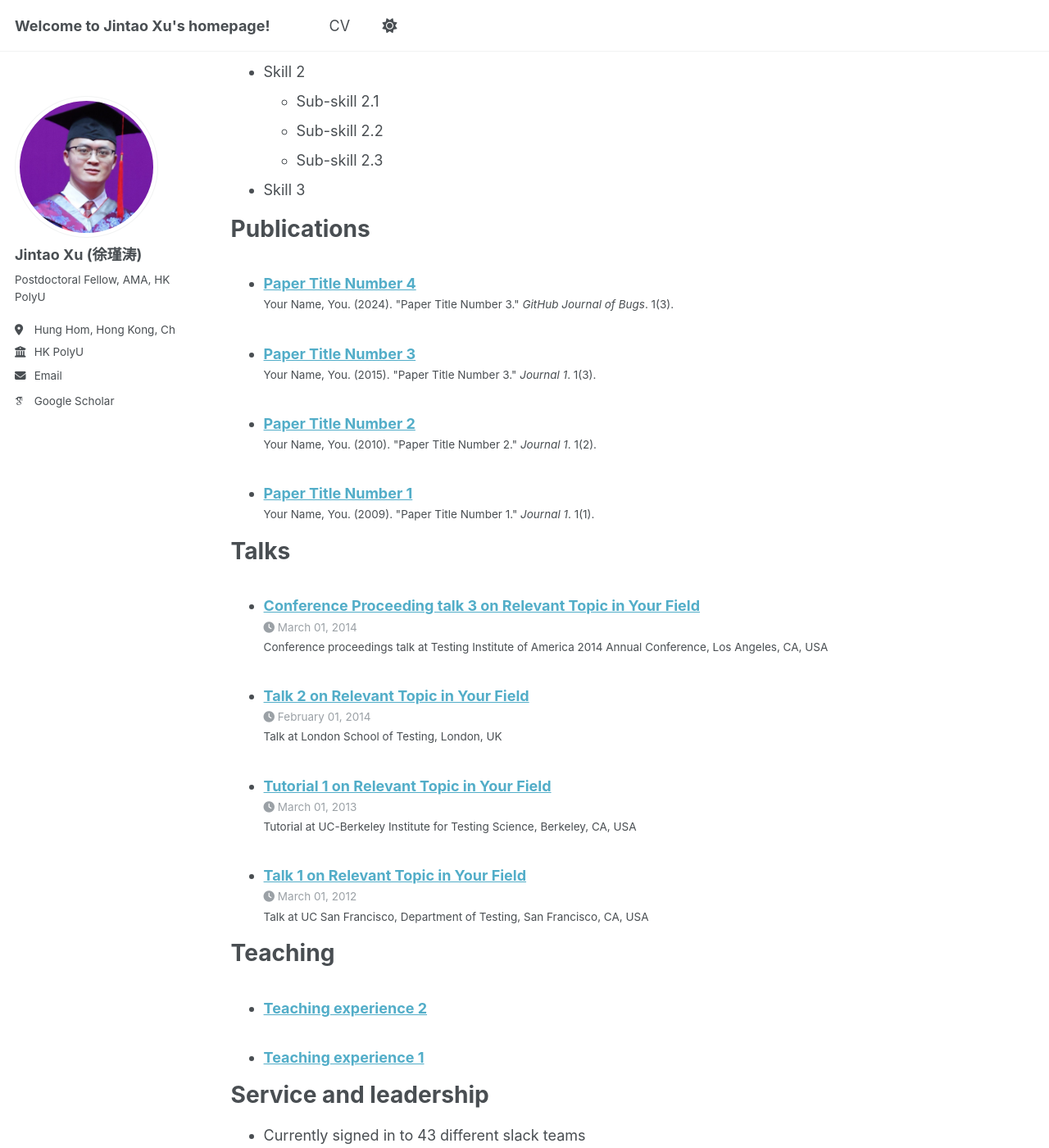
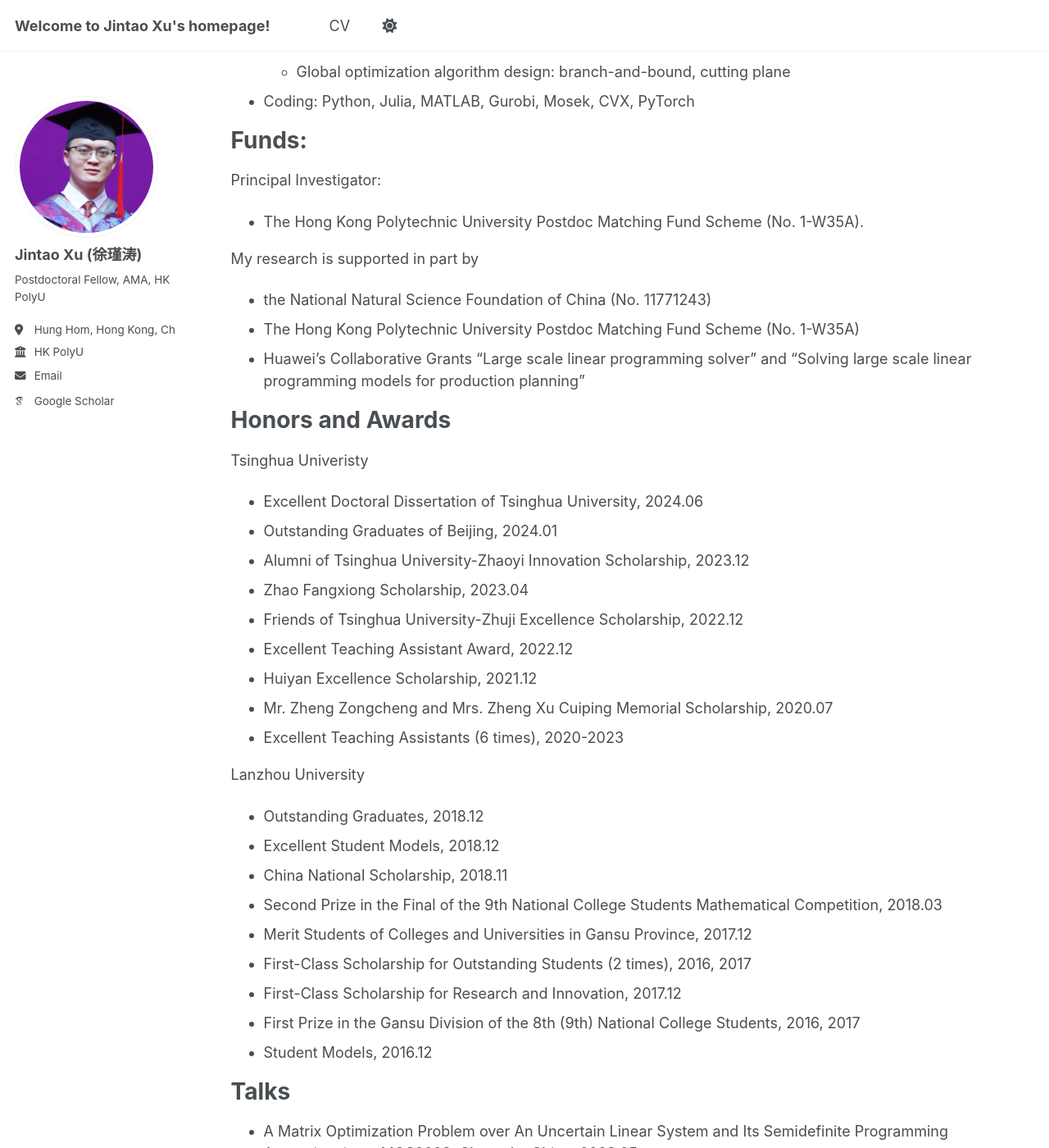
Before and after one commit to JintaoXuMath/JintaoXuMath.github.io, a Jekyll site: the page built from _pages/cv.md, in a window 1280 px wide and 1400 px high, scrolled down 817 px. Shown: the whole window at 82% size. Built offline with Jekyll 4.4.1, drawn with Linux system fonts in a browser that asks for light colours; some web fonts are replaced; some of the changed text lies outside the part shown.

Commit message:
Update cv.md

```diff
--- a/_pages/cv.md
+++ b/_pages/cv.md
@@ -11,54 +11,90 @@ redirect_from:
 
 Education
 ======
-* Ph.D in Version Control Theory, GitHub University, 2018 (expected)
-* M.S. in Jekyll, GitHub University, 2014
-* B.S. in GitHub, GitHub University, 2012
+* Ph.D in Mathematics (Operations Research, Mathematical Programming), [Department of Mathematical Sciences](https://www.math.tsinghua.edu.cn/), [Tsinghua University](https://www.tsinghua.edu.cn/), 2019.09 - 2024.01
+* B.S. in Mathematics and Applied Mathematics, [Cuiying Honors College](https://cycollege.lzu.edu.cn/), [Lanzhou University](https://www.lzu.edu.cn/) as part of
+China's Top-Notch Undergraduate Training Program, 2015.09 - 2019.06
 
 Work experience
 ======
-* Spring 2024: Academic Pages Collaborator
-  * GitHub University
-  * Duties includes: Updates and improvements to template
-  * Supervisor: The Users
+* Postdoctoral Fellow, 2024.02 - Now
+  * [Department of Applied Mathematics](https://www.polyu.edu.hk/ama/), [The Hong Kong Polytechnic University](https://www.polyu.edu.hk/)
+  * supervised by [Prof. Defeng Sun](https://www.polyu.edu.hk/ama/profile/dfsun/)
 
-* Fall 2015: Research Assistant
-  * GitHub University
-  * Duties included: Merging pull requests
-  * Supervisor: Professor Hub
-
-* Summer 2015: Research Assistant
-  * GitHub University
-  * Duties included: Tagging issues
-  * Supervisor: Professor Git
+* Research Assistant, 2024.01 - 2024.02
+  * [Department of Applied Mathematics](https://www.polyu.edu.hk/ama/), [The Hong Kong Polytechnic University](https://www.polyu.edu.hk/)
+  * visit [Prof. Defeng Sun](https://www.polyu.edu.hk/ama/profile/dfsun/)
 
 Skills
 ======
-* Skill 1
-* Skill 2
-  * Sub-skill 2.1
-  * Sub-skill 2.2
-  * Sub-skill 2.3
-* Skill 3
+* Research:
+  * Numerical optimization algorithm design: proximal point algorithm (PPA), stochastic gradient descent (SGD), block
+coordinate descent (BCD), alternating direction method of multipliers (ADMM)
+  * Convergence (rate) analysis and complexity analysis (discrete model: Turing-Machine-based, continuous model:
+black-box-based)
+  * Theoretical analysis for DNNs training
+  * Semidefinite programming relaxation
+  * Global optimization algorithm design: branch-and-bound, cutting plane
+* Coding:
+  Python, Julia, MATLAB, Gurobi, Mosek, CVX, PyTorch
 
-Publications
+Funds:
 ======
-  <ul>{% for post in site.publications reversed %}
-    {% include archive-single-cv.html %}
-  {% endfor %}</ul>
+
+Principal Investigator:
+
+* The Hong Kong Polytechnic University Postdoc Matching Fund Scheme (No. 1-W35A).
+
+My research is supported in part by
+
+* the National Natural Science Foundation of China (No. 11771243)
+* The Hong Kong Polytechnic University Postdoc Matching Fund Scheme (No. 1-W35A)
+* Huawei's Collaborative Grants "Large scale linear programming solver" and "Solving large scale
+linear programming models for production planning"
+
+Honors and Awards
+======
+Tsinghua Univeristy
+
+* Excellent Doctoral Dissertation of Tsinghua University, 2024.06
+* Outstanding Graduates of Beijing, 2024.01
+* Alumni of Tsinghua University-Zhaoyi Innovation Scholarship, 2023.12
+* Zhao Fangxiong Scholarship, 2023.04
+* Friends of Tsinghua University-Zhuji Excellence Scholarship, 2022.12
+* Excellent Teaching Assistant Award, 2022.12
+* Huiyan Excellence Scholarship, 2021.12
+* Mr. Zheng Zongcheng and Mrs. Zheng Xu Cuiping Memorial Scholarship, 2020.07
+* Excellent Teaching Assistants (6 times), 2020-2023
+
+Lanzhou University
+
+* Outstanding Graduates, 2018.12
+* Excellent Student Models, 2018.12
+* China National Scholarship, 2018.11
+* Second Prize in the Final of the 9th National College Students Mathematical Competition, 2018.03
+* Merit Students of Colleges and Universities in Gansu Province, 2017.12
+* First-Class Scholarship for Outstanding Students (2 times), 2016, 2017
+* First-Class Scholarship for Research and Innovation, 2017.12
+* First Prize in the Gansu Division of the 8th (9th) National College Students, 2016, 2017
+* Student Models, 2016.12
+
+
 
 Talks
 ======
-  <ul>{% for post in site.talks reversed %}
-    {% include archive-single-talk-cv.html  %}
-  {% endfor %}</ul>
+* A Matrix Optimization Problem over An Uncertain Linear System and Its Semidefinite Programming Approximations. MOS2023, Chengdu, China. 2023.05
+* A Multi-Stage Optimal Control Model for COVID-19. MOS2021. 2021.03
 
 Teaching
 ======
-  <ul>{% for post in site.teaching reversed %}
-    {% include archive-single-cv.html %}
-  {% endfor %}</ul>
 
-Service and leadership
-======
-* Currently signed in to 43 different slack teams
+* Modern Method for Optimal Calculation (60420174-0), TA, Tsinghua University,
+  Spring 2022, Excellent Teaching Assistant; Spring 2023, Excellent Teaching Assistant
+
+* Algorithm Analysis and Design (70420334-0), TA, Tsinghua University,
+Autumn 2022, Excellent Teaching Assistant; Autumn 2023, Excellent Teaching Assistant
+
+* Probability and Stochastic Processes (10421373-1), TA, Tsinghua University, Spring 2021
+
+* Probability and Statistics (10420803), TA, Tsinghua University,
+  Autumn 2020, Excellent Teaching Assistant; Spring 2020; Autumn 2021, Excellent Teaching Assistant
```
